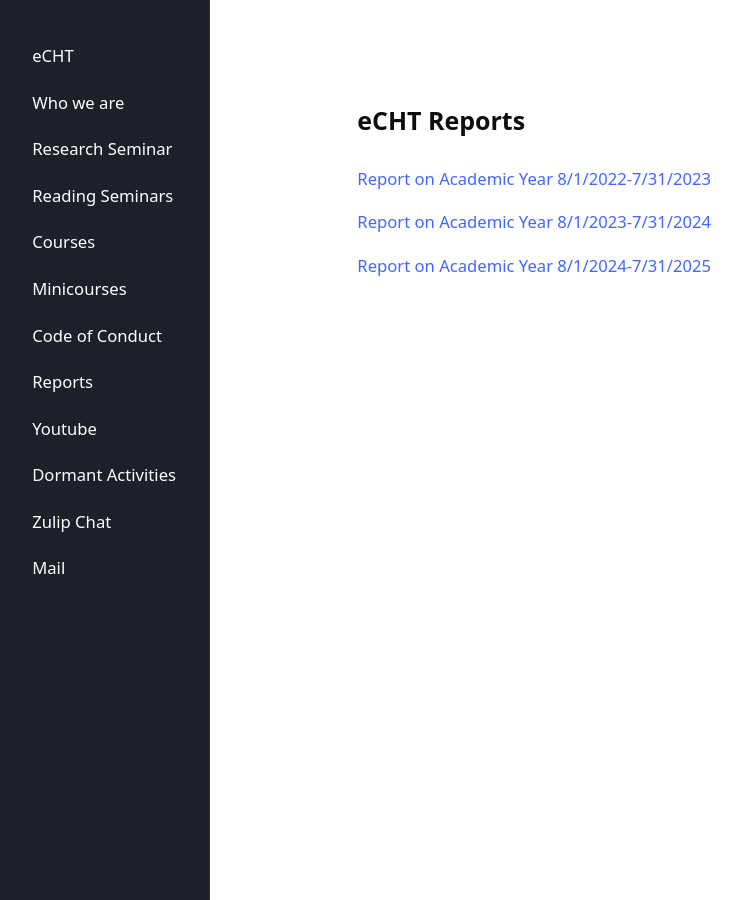
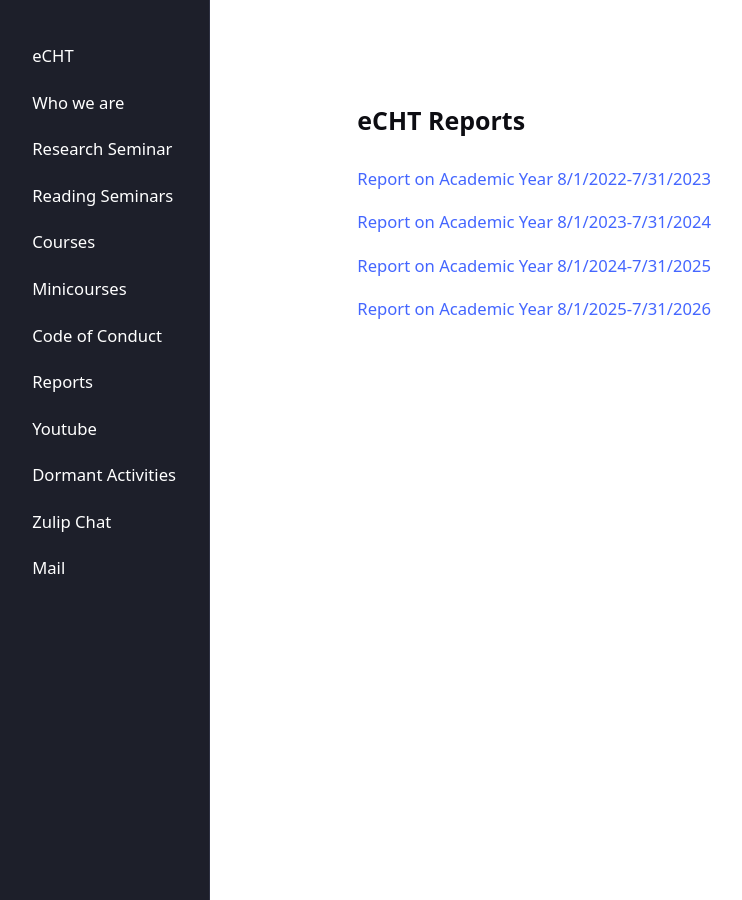
Before and after one commit to eCHTorc/eCHTorc.github.io, a Jekyll site: the page built from echt-reports.html, in a window 1280 px wide. Shown: the whole page, without its empty margins (42-784 px from the left). Built offline with Jekyll 4.4.1, drawn with Linux system fonts in a browser that asks for light colours.

Commit message:
Added year 4 report

```diff
--- a/echt-reports.html
+++ b/echt-reports.html
@@ -23,3 +23,7 @@ layout: page
 <p>
 <a href="/files/report-year-3.pdf">Report on Academic Year 8/1/2024-7/31/2025</a>
 </p>
+
+<p>
+<a href="/files/report-year-4.pdf">Report on Academic Year 8/1/2025-7/31/2026</a>
+</p>
```
